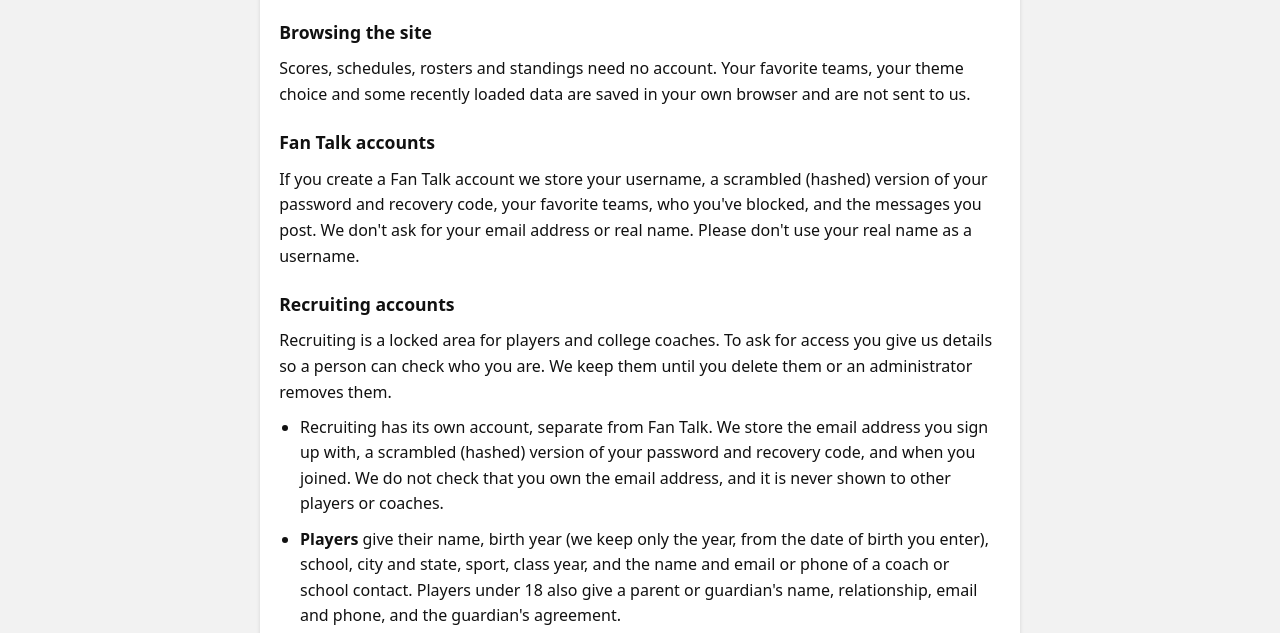
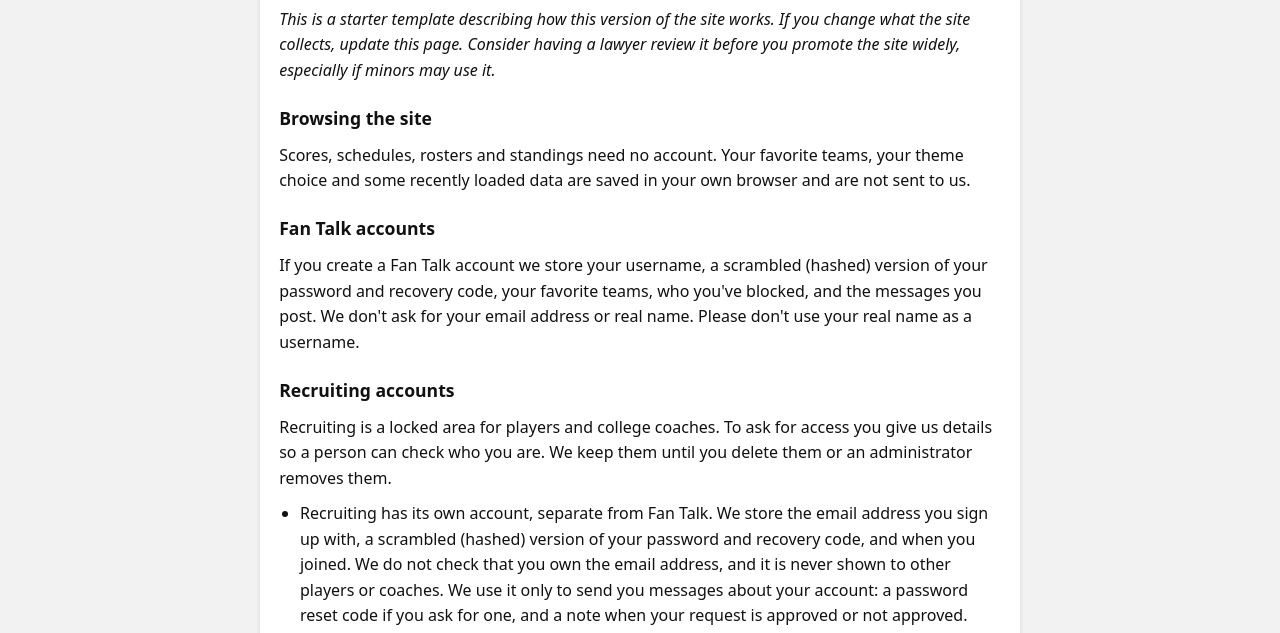
Before and after one commit to Elliot04-hbcus/elliot04-hbcus.github.io., a website: page privacy.html in a window 1280 px wide. Shown: the part 147-780 px from the top of the page. Drawn offline with Linux system fonts and the light colour scheme; no server answers.

Commit message:
Update privacy policy for recruiting account emails
Added details about email usage for recruiting accounts.

```diff
--- a/privacy.html
+++ b/privacy.html
@@ -317,6 +317,7 @@ label.field input {
 <main class="page">
 <article class="card policy">
   <h1>Privacy</h1>
+  <p><em>This is a starter template describing how this version of the site works. If you change what the site collects, update this page. Consider having a lawyer review it before you promote the site widely, especially if minors may use it.</em></p>
   <h2>Browsing the site</h2>
   <p>Scores, schedules, rosters and standings need no account. Your favorite teams, your theme choice and some recently loaded data are saved in your own browser and are not sent to us.</p>
   <h2>Fan Talk accounts</h2>
@@ -324,7 +325,7 @@ label.field input {
   <h2>Recruiting accounts</h2>
   <p>Recruiting is a locked area for players and college coaches. To ask for access you give us details so a person can check who you are. We keep them until you delete them or an administrator removes them.</p>
   <ul>
-    <li>Recruiting has its own account, separate from Fan Talk. We store the email address you sign up with, a scrambled (hashed) version of your password and recovery code, and when you joined. We do not check that you own the email address, and it is never shown to other players or coaches.</li>
+    <li>Recruiting has its own account, separate from Fan Talk. We store the email address you sign up with, a scrambled (hashed) version of your password and recovery code, and when you joined. We do not check that you own the email address, and it is never shown to other players or coaches. We use it only to send you messages about your account: a password reset code if you ask for one, and a note when your request is approved or not approved. These emails are sent through an email delivery service, which receives your address and the message for that purpose.</li>
     <li><strong>Players</strong> give their name, birth year (we keep only the year, from the date of birth you enter), school, city and state, sport, class year, and the name and email or phone of a coach or school contact. Players under 18 also give a parent or guardian's name, relationship, email and phone, and the guardian's agreement.</li>
     <li><strong>Coaches</strong> give their name, school, title, the sports they recruit for, a link to their school staff page and their school email address.</li>
     <li>The reference contact, the guardian details and the coach's email are seen only by the administrators who review requests. They are never shown to other players or coaches.</li>
```
